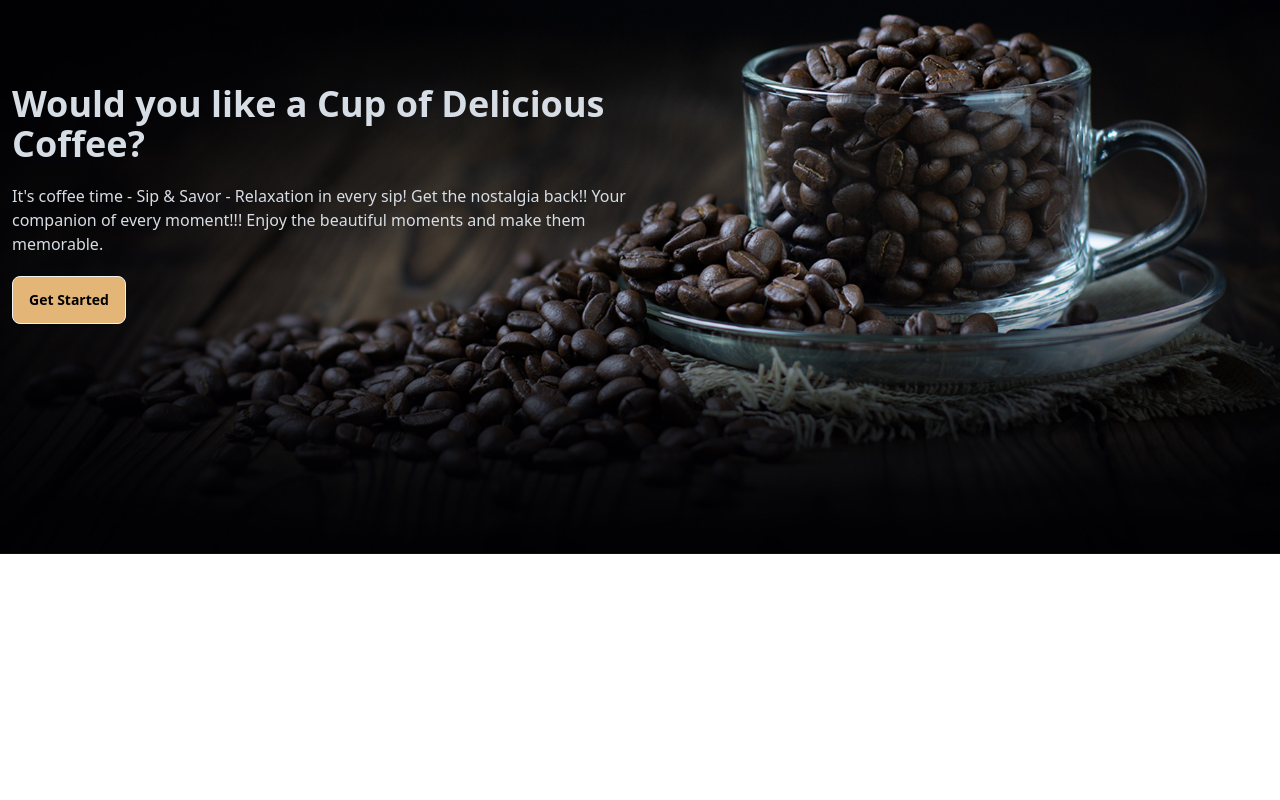
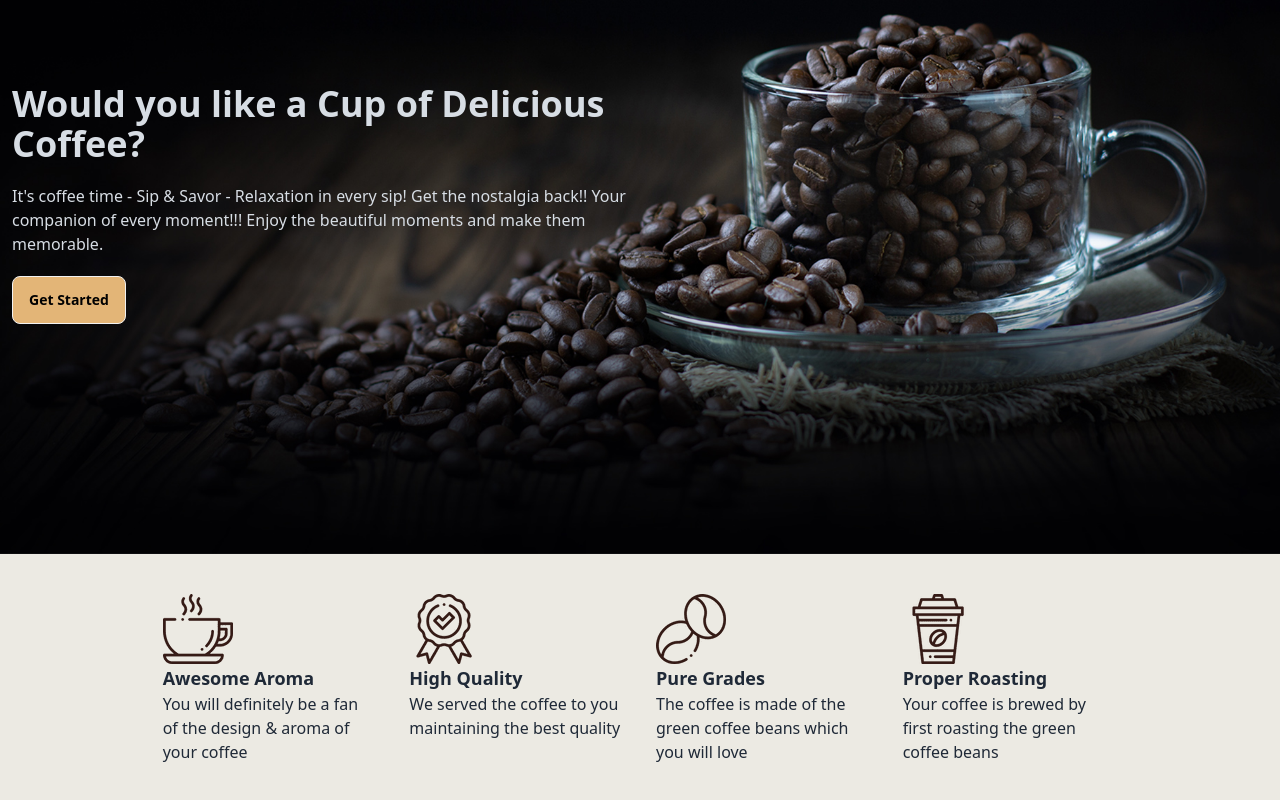
Before and after one commit to PritomChakma/coffee-store, a React (Vite) app: page / in a window 1280 px wide. Shown: the part 236-1036 px from the top of the page. Before the commit the page ends 800 px from the top, so only its background shows below. Built offline with nearby package versions, Linux system fonts and the light colour scheme.

Commit message:
added qualified section

```diff
--- a/src/Components/Banner.jsx
+++ b/src/Components/Banner.jsx
@@ -11,7 +11,7 @@ const Banner = () => {
       <div className=" bg-opacity-60"></div>
       <div className=" text-neutral-content">
         <div className="md:w-1/2 px-3">
-          <h1 className="mb-5 text-4xl font-bold">Would you like a Cup of Delicious Coffee?</h1>
+          <h1 className="mb-5 text-2xl md:text-4xl font-bold">Would you like a Cup of Delicious Coffee?</h1>
           <p className="mb-5">
           It's coffee time - Sip & Savor - Relaxation in every sip! Get the nostalgia back!! Your companion of every moment!!! Enjoy the beautiful moments and make them memorable.
           </p>
--- /dev/null
+++ b/src/Components/Qualified.jsx
@@ -0,0 +1,39 @@
+import icon1 from "../assets/icons/1.png";
+import icon2 from "../assets/icons/2.png";
+import icon3 from "../assets/icons/3.png";
+import icon4 from "../assets/icons/4.png";
+
+const Qualified = () => {
+  return (
+   <div className="bg-[#ECEAE3] ">
+     <div className="grid grid-cols-2 md:grid-cols-4 gap-8 px-7 py-5 md:px-14 md:py-10  justify-center md:w-10/12 mx-auto">
+      {/* image */}
+      <div >
+        <img  src={icon1} alt="" />
+        <h1 className="font-semibold text-lg space-y-1">Awesome Aroma</h1>
+        <p>You will definitely be a fan of the design & aroma of your coffee</p>
+      </div>
+      {/* image */}
+      <div>
+        <img src={icon2} alt="" />
+        <h1 className="font-semibold text-lg space-y-1">High Quality</h1>
+        <p>We served the coffee to you maintaining the best quality</p>
+      </div>
+      {/* image */}
+      <div>
+        <img src={icon3} alt="" />
+        <h1 className="font-semibold text-lg space-y-1">Pure Grades</h1>
+        <p>The coffee is made of the green coffee beans which you will love</p>
+      </div>
+      {/* image */}
+      <div>
+        <img src={icon4} alt="" />
+        <h1 className="font-semibold text-lg space-y-1">Proper Roasting</h1>
+        <p>Your coffee is brewed by first roasting the green coffee beans</p>
+      </div>
+    </div>
+   </div>
+  );
+};
+
+export default Qualified;
--- a/src/Layout/MainLayout.jsx
+++ b/src/Layout/MainLayout.jsx
@@ -6,7 +6,6 @@ const MainLayout = () => {
   return (
     <div>
       <Navbar></Navbar>
-      <Banner></Banner>
       <Outlet></Outlet>
     </div>
   );
--- /dev/null
+++ b/src/Pages/Home.jsx
@@ -0,0 +1,13 @@
+import Banner from "../Components/Banner";
+import Qualified from "../Components/Qualified";
+
+const Home = () => {
+  return (
+    <div>
+      <Banner></Banner>
+      <Qualified></Qualified>
+    </div>
+  );
+};
+
+export default Home;
```
Also changed, not shown: src/Router/router.jsx (+7 -0 lines).
